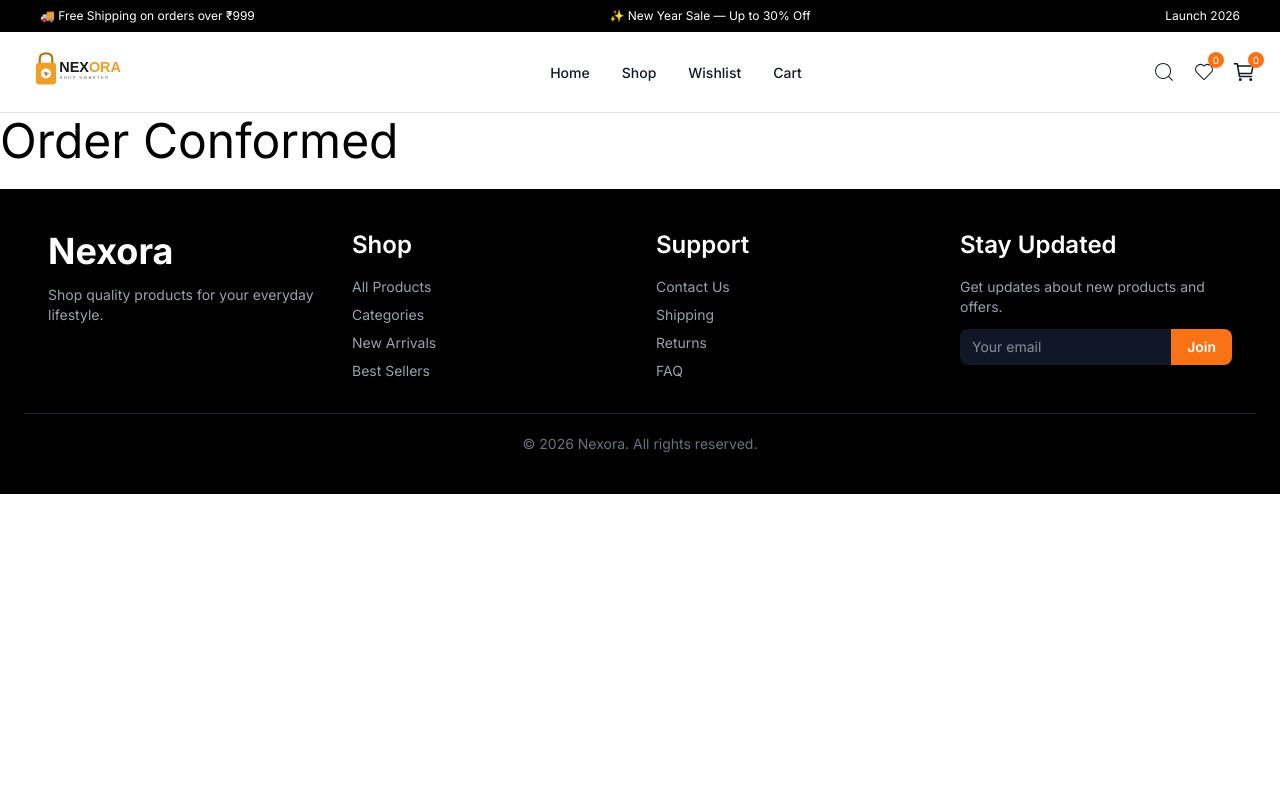
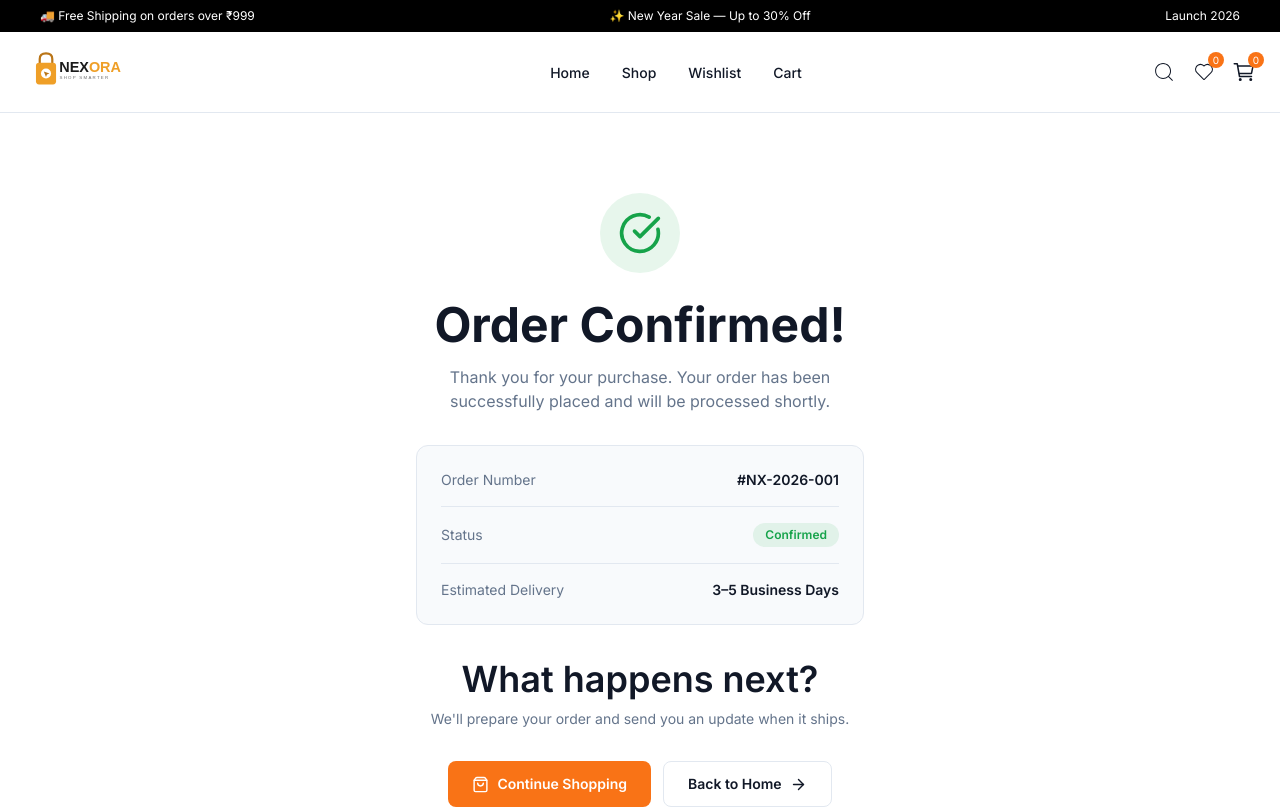
Before and after one commit to aniruddha-jadhav-15/nexora, a React (Vite) app: page /order-confirmation in a window 1280 px wide. Shown: the top 809 px of the page. Built offline with nearby package versions, Linux system fonts and the light colour scheme.

Commit message:
update order confirmation page UI

```diff
--- a/src/pages/OrderConformed.jsx
+++ b/src/pages/OrderConformed.jsx
@@ -1,9 +1,96 @@
-function OrderConformed() {
+import { CheckCircle, ShoppingBag, ArrowRight } from "lucide-react";
+import { useNavigate } from "react-router-dom";
+
+function OrderConfirmed() {
+  const navigate = useNavigate();
+
   return (
-    <div>
-      <h1>Order Conformed</h1>
-    </div>
+    <section className="py-12 sm:py-16 lg:py-20">
+      <div className="container">
+        <div className="mx-auto max-w-2xl text-center">
+          {/* Success Icon */}
+          <div className="mx-auto flex h-20 w-20 items-center justify-center rounded-full bg-success/10 text-success">
+            <CheckCircle size={44} strokeWidth={2} />
+          </div>
+
+          {/* Heading */}
+          <h1 className="mt-6 text-2xl font-bold text-text sm:text-3xl">
+            Order Confirmed!
+          </h1>
+
+          <p className="mx-auto mt-3 max-w-md text-sm leading-6 text-text-secondary sm:text-base">
+            Thank you for your purchase. Your order has been successfully placed
+            and will be processed shortly.
+          </p>
+
+          {/* Order Info */}
+          <div className="mx-auto mt-8 max-w-md rounded-xl border border-border bg-surface p-5 text-left sm:p-6">
+            <div className="flex items-center justify-between">
+              <span className="text-sm text-text-secondary">Order Number</span>
+
+              <span className="text-sm font-semibold text-text">
+                #NX-2026-001
+              </span>
+            </div>
+
+            <div className="my-4 border-t border-border" />
+
+            <div className="flex items-center justify-between">
+              <span className="text-sm text-text-secondary">Status</span>
+
+              <span className="rounded-full bg-success/10 px-3 py-1 text-xs font-semibold text-success">
+                Confirmed
+              </span>
+            </div>
+
+            <div className="my-4 border-t border-border" />
+
+            <div className="flex items-center justify-between">
+              <span className="text-sm text-text-secondary">
+                Estimated Delivery
+              </span>
+
+              <span className="text-sm font-semibold text-text">
+                3–5 Business Days
+              </span>
+            </div>
+          </div>
+
+          {/* Next Steps */}
+          <div className="mt-8">
+            <h2 className="text-base font-semibold text-text">
+              What happens next?
+            </h2>
+
+            <p className="mt-2 text-sm text-text-secondary">
+              We'll prepare your order and send you an update when it ships.
+            </p>
+          </div>
+
+          {/* Actions */}
+          <div className="mt-8 flex flex-col justify-center gap-3 sm:flex-row">
+            <button
+              type="button"
+              onClick={() => navigate("/shop")}
+              className="flex items-center justify-center gap-2 rounded-lg bg-primary px-6 py-3 text-sm font-semibold text-white transition hover:bg-primary-dark"
+            >
+              <ShoppingBag size={17} />
+              Continue Shopping
+            </button>
+
+            <button
+              type="button"
+              onClick={() => navigate("/")}
+              className="flex items-center justify-center gap-2 rounded-lg border border-border px-6 py-3 text-sm font-semibold text-text transition hover:bg-surface"
+            >
+              Back to Home
+              <ArrowRight size={17} />
+            </button>
+          </div>
+        </div>
+      </div>
+    </section>
   );
 }
 
-export default OrderConformed;
+export default OrderConfirmed;
```
